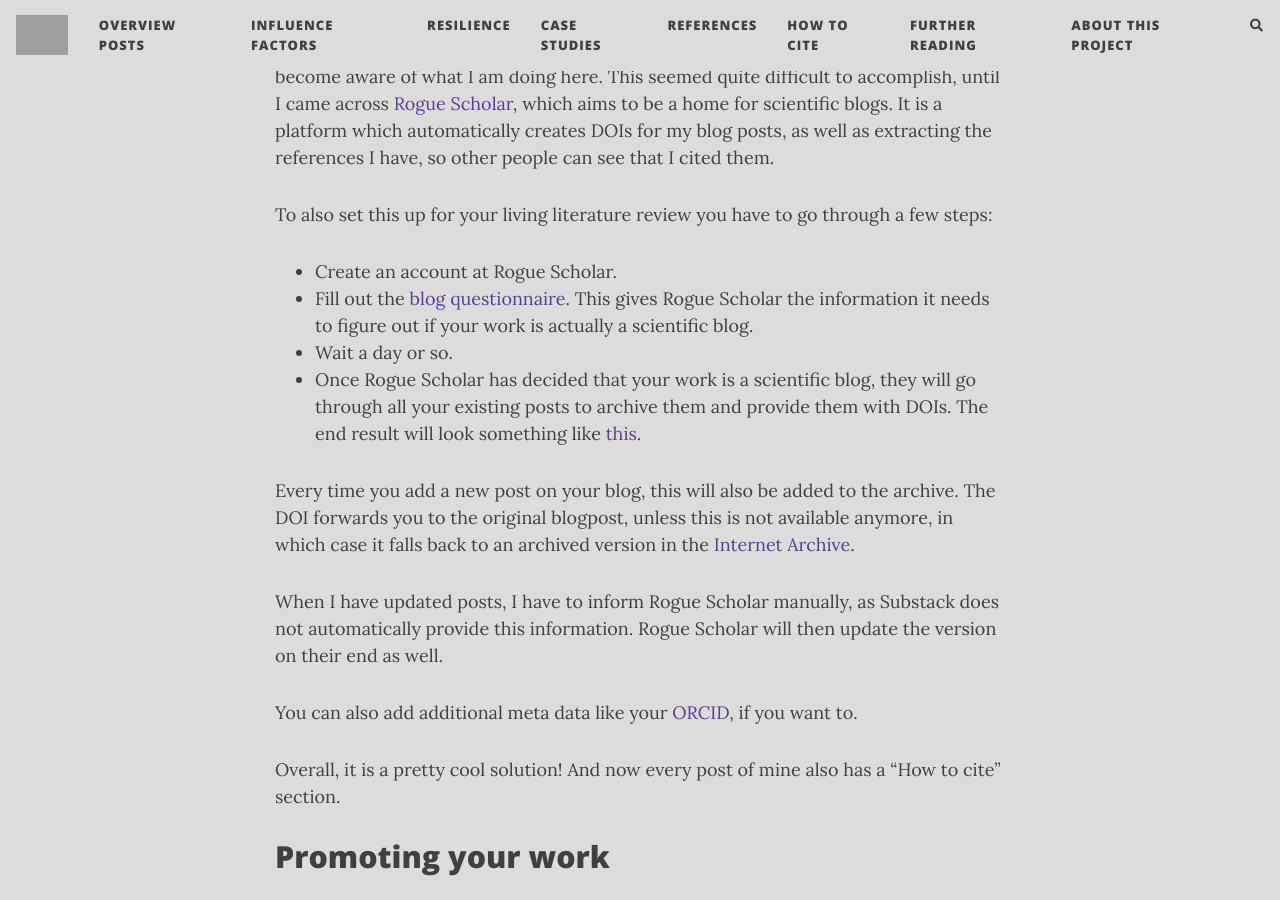
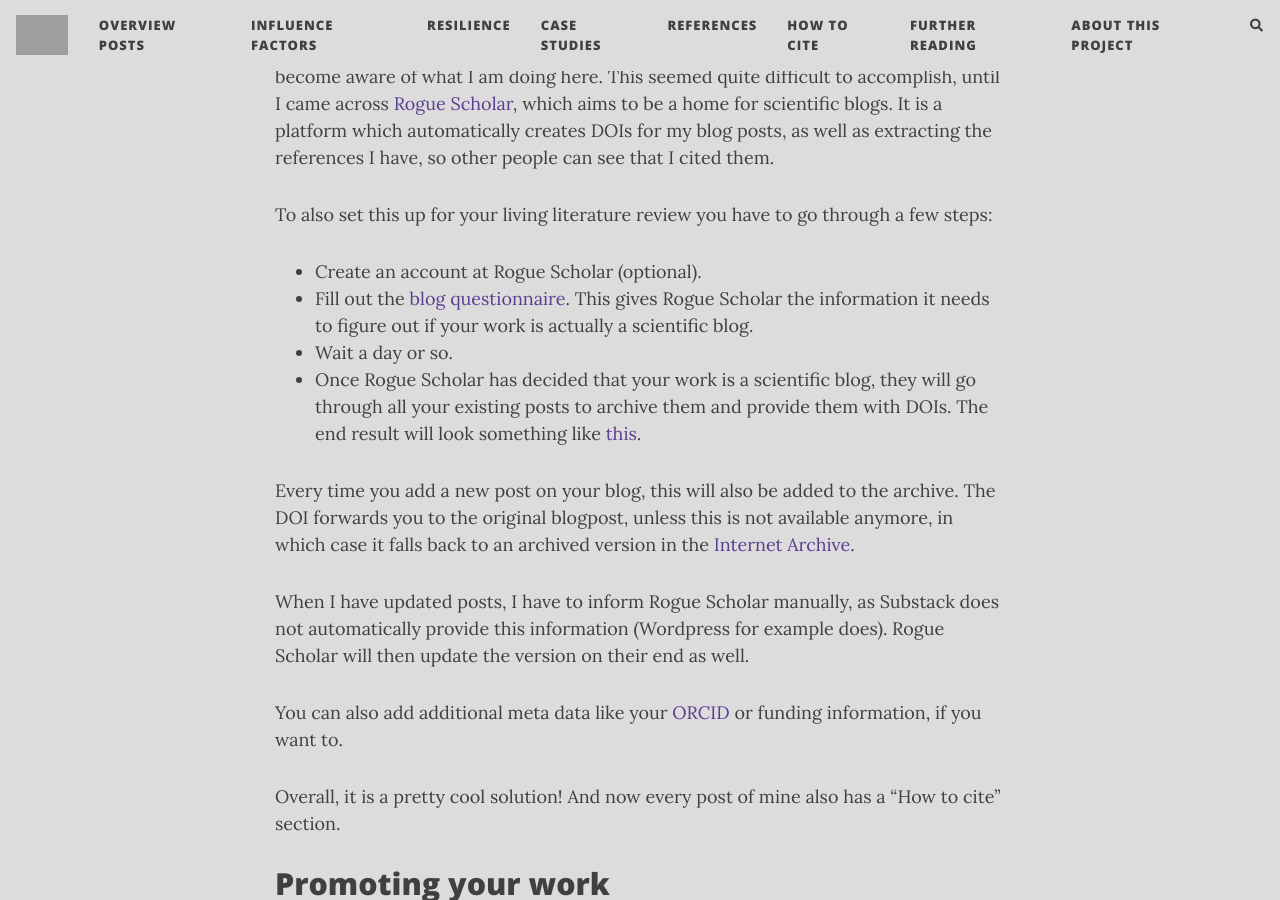
Before and after one commit to florianjehn/Societal_Collapse, a Jekyll site: the page built from _posts/2025-04-22-write_review.md, in a window 1280 px wide and 900 px high, scrolled down 7056 px. Built offline with Jekyll 4.4.1, drawn with Linux system fonts in a browser that asks for light colours; nearby versions of some CDN libraries; comment, search, counter and statistics services are not loaded; some of the changed text lies outside the part shown; grey boxes are pictures that could not be loaded.

Commit message:
Update 2025-04-22-write_review.md

```diff
--- a/_posts/2025-04-22-write_review.md
+++ b/_posts/2025-04-22-write_review.md
@@ -104,16 +104,16 @@
 As this blog is essentially just another form of doing research, I wanted to make sure that my blog is both findable via academic channels and also that the people I cite can become aware of what I am doing here. This seemed quite difficult to accomplish, until I came across [Rogue Scholar](https://rogue-scholar.org/), which aims to be a home for scientific blogs. It is a platform which automatically creates DOIs for my blog posts, as well as extracting the references I have, so other people can see that I cited them.
 
 To also set this up for your living literature review you have to go through a few steps:
-* Create an account at Rogue Scholar.
+* Create an account at Rogue Scholar (optional).
 * Fill out the [blog questionnaire](https://tally.so/r/nPvNK0). This gives Rogue Scholar the information it needs to figure out if your work is actually a scientific blog.
 * Wait a day or so.
 * Once Rogue Scholar has decided that your work is a scientific blog, they will go through all your existing posts to archive them and provide them with DOIs. The end result will look something like [this](https://rogue-scholar.org/communities/existentialcrunch/records?q=&l=list&p=1&s=10&sort=newest).
 
 Every time you add a new post on your blog, this will also be added to the archive. The DOI forwards you to the original blogpost, unless this is not available anymore, in which case it falls back to an archived version in the [Internet Archive](https://archive.org/).
 
-When I have updated posts, I have to inform Rogue Scholar manually, as Substack does not automatically provide this information. Rogue Scholar will then update the version on their end as well.
+When I have updated posts, I have to inform Rogue Scholar manually, as Substack does not automatically provide this information (Wordpress for example does). Rogue Scholar will then update the version on their end as well.
 
-You can also add additional meta data like your [ORCID](https://orcid.org/0000-0002-7296-8008), if you want to.
+You can also add additional meta data like your [ORCID](https://orcid.org/0000-0002-7296-8008) or funding information, if you want to.
 
 Overall, it is a pretty cool solution! And now every post of mine also has a “How to cite” section.
 
```
